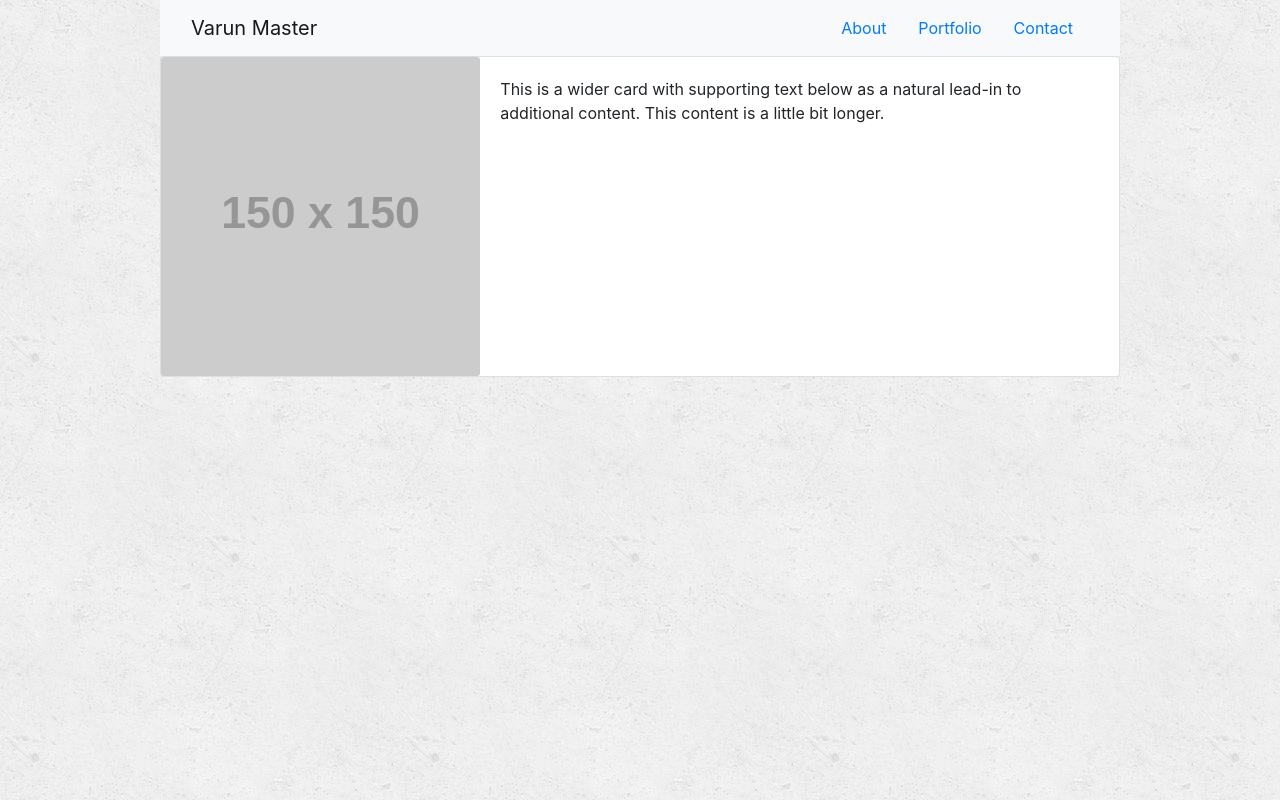
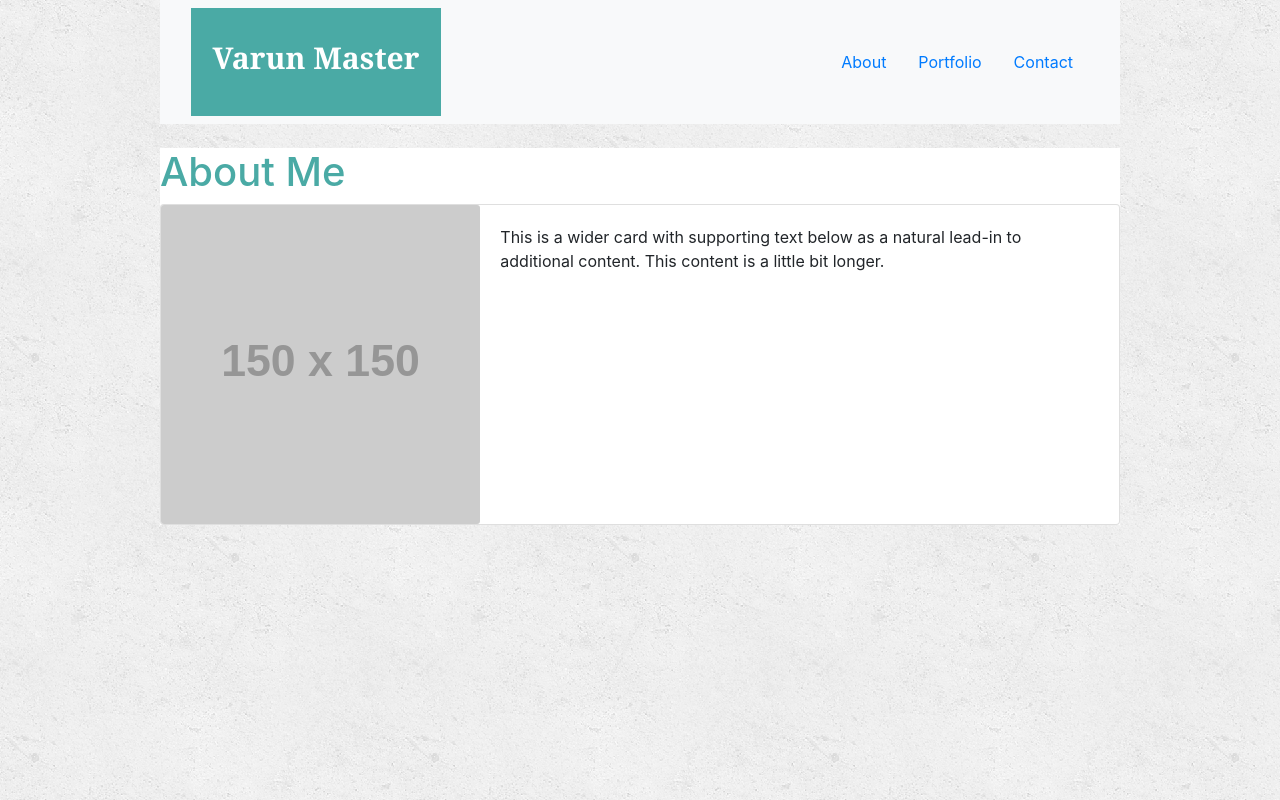
Before and after one commit to varunmaster/Bootstrap-Portfolio, a plain HTML site: page index.html in a window 1280 px wide. Drawn offline with nearby package versions, Linux system fonts and the light colour scheme; placeholder pictures from the web are drawn by us.

Commit message:
got the layout of the page compelete. TODO: color and footer

```diff
--- a/assets/css/style.css
+++ b/assets/css/style.css
@@ -4,20 +4,26 @@ body {
     margin: 0 auto;
 }
 
-#contentName {
+.contentName {
     float: left;
-    width: 250px;
-    height: 90px;
+    background-color: #4aaaa5;
+}
+
+h1 {
+    color: #4aaaa5;
+}
+
+h2 {
+    color: #ffffff;
+    text-align: center;
     font-family: Georgia, Times, "Times New Roman", serif;
     font-size: 30px;
     font-weight: 700;
     line-height: 90px;
-    color: #ffffff;
-    text-align: center;
-    text-decoration: none;
-    background-color: #4aaaa5;
+    height: 90px;
+    width: 250px;
 }
 
-#mainAboutMe {
-
+.backgroundBox {
+    background-color: #ffffff;
 }
--- a/index.html
+++ b/index.html
@@ -16,7 +16,9 @@
     <header>
         <nav class="navbar navbar-light bg-light">
             <div class="container">
-                <a class="contentName navbar-brand justify-content-start" href="#">Varun Master</a>
+                <a class="contentName navbar-brand justify-content-start" href="#">
+                    <h2>Varun Master</h2><!--Find out why having .contentName in css works but not #contentName-->
+                </a>
                 <ul class="nav justify-content-end">
                     <li class="nav-item">
                         <a class="nav-link active" href="#">About</a>
@@ -31,8 +33,14 @@
             </div>
         </nav>
     </header>
-    <div class="container"><div class="row"></div></div> <!--This is to have some space between the name/nav and the About Me-->
-    <div class="Container">
+    <br>
+    <!--This is to have some space between the name/nav and the About Me -->
+    <div class="backgroundBox"><!--Find out why having .contentName in css works but not #contentName-->
+        <div class="row">
+            <div class="col-sm-12">
+                <h1>About Me</h1>
+            </div>
+        </div>
         <div class="card mb-3">
             <div class="row no-gutters">
                 <div class="col-md-4">
```
